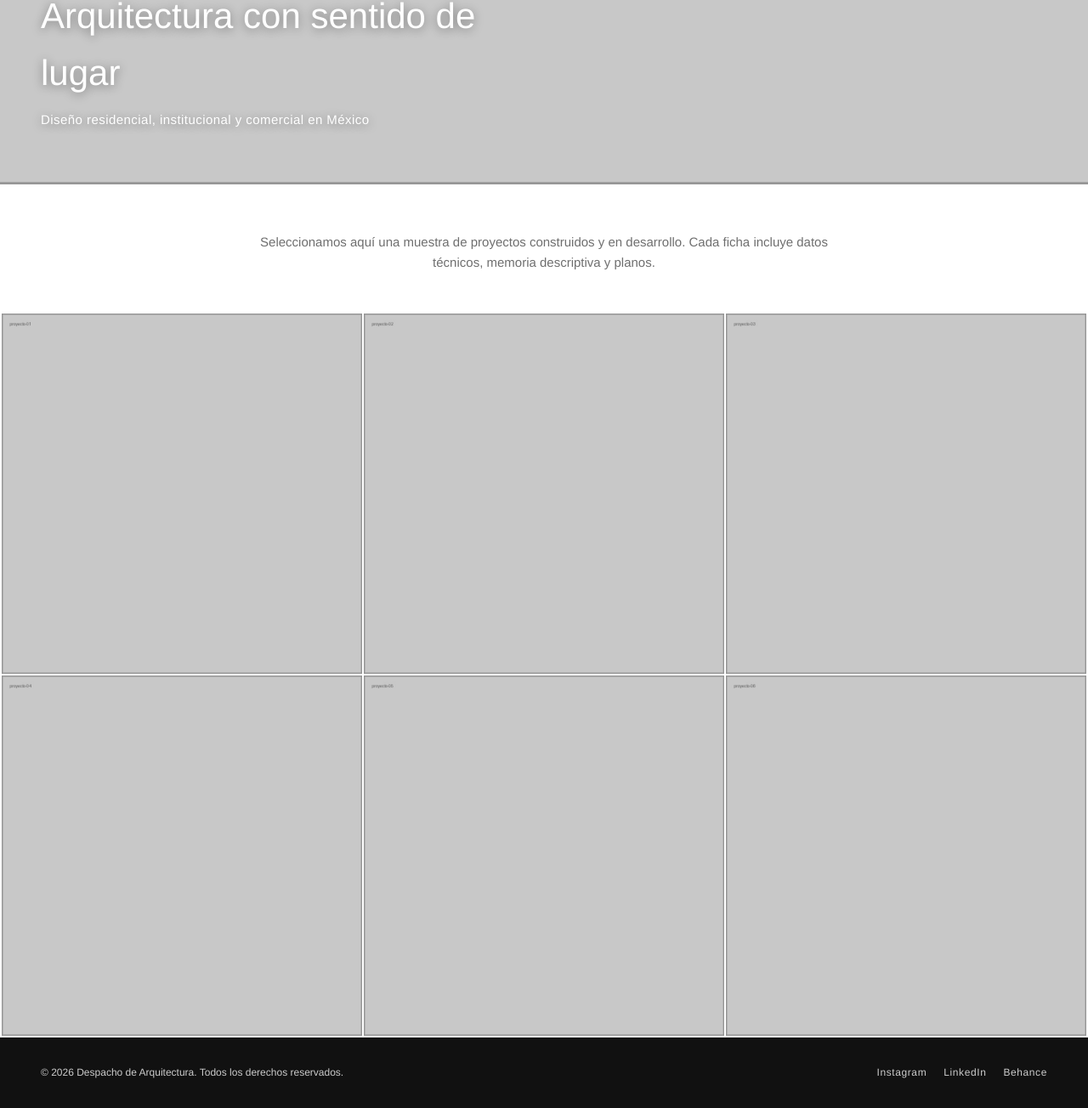
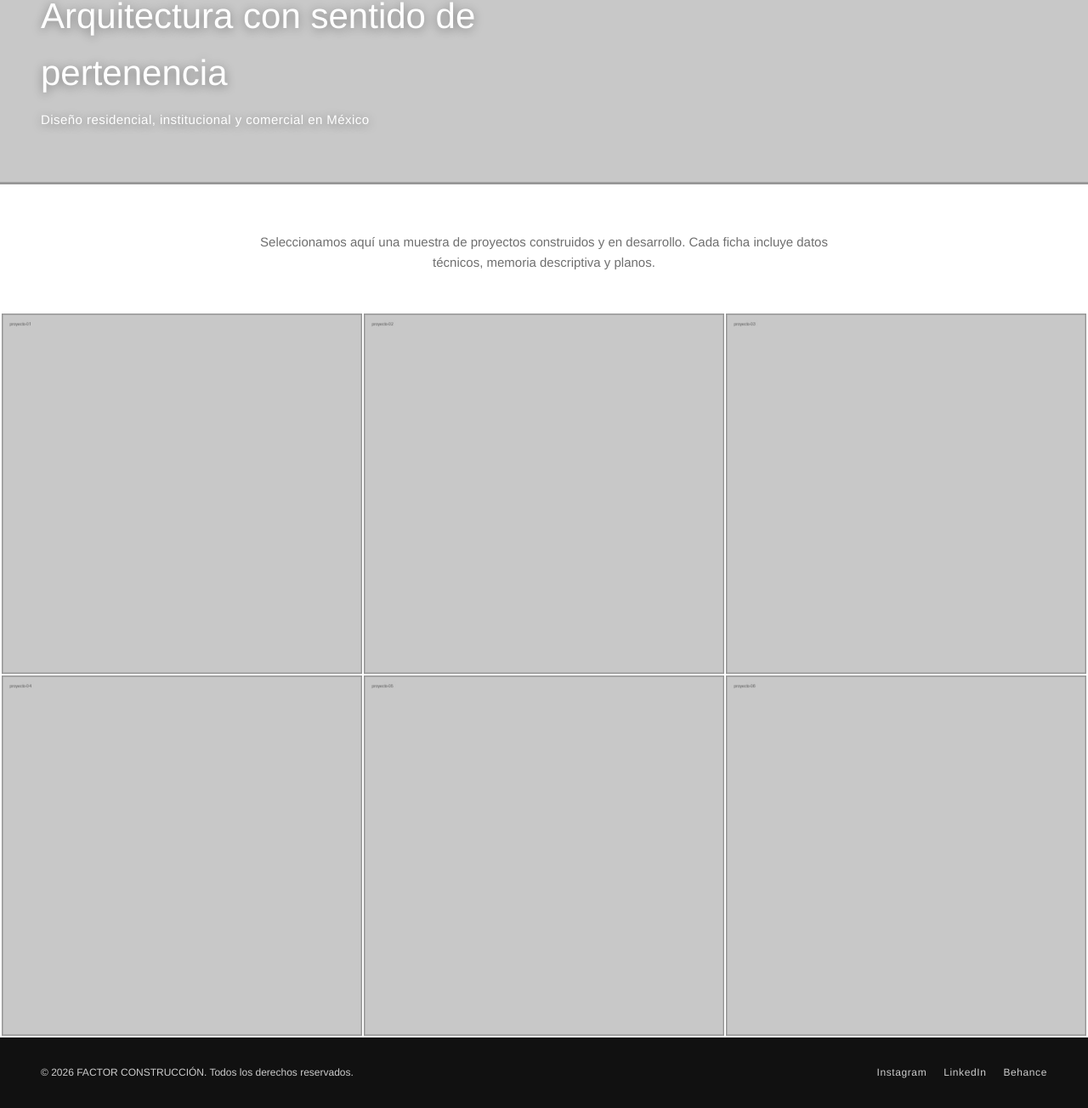
Before and after one commit to buildfactor/transcripcion-de-plantilla-1003, a plain HTML site: page index.html in a window 1280 px wide. Shown: the part 583-1887 px from the top of the page at 85% size. Drawn offline with Linux system fonts and the light colour scheme.

Commit message:
Update title and footer for branding change

```diff
--- a/index.html
+++ b/index.html
@@ -3,7 +3,7 @@
 <head>
 <meta charset="UTF-8">
 <meta name="viewport" content="width=device-width, initial-scale=1.0">
-<title>Despacho de Arquitectura | Portfolio</title>
+<title>FACTOR CONSTRUCCIÓN | Portfolio</title>
 <meta name="description" content="Despacho de arquitectura — portafolio de proyectos construidos y en desarrollo.">
 <link rel="stylesheet" href="css/style.css">
 </head>
@@ -25,7 +25,7 @@
 <section class="hero">
   <img src="img/hero.jpg" alt="Proyecto destacado del despacho">
   <div class="hero-caption">
-    <h1>Arquitectura con sentido de lugar</h1>
+    <h1>Arquitectura con sentido de pertenencia</h1>
     <p>Diseño residencial, institucional y comercial en México</p>
   </div>
 </section>
@@ -90,7 +90,7 @@
 
 <footer class="site-footer">
   <div class="footer-content">
-    <p>&copy; 2026 Despacho de Arquitectura. Todos los derechos reservados.</p>
+    <p>&copy; 2026 FACTOR CONSTRUCCIÓN. Todos los derechos reservados.</p>
     <div class="social-links">
       <a href="#">Instagram</a>
       <a href="#">LinkedIn</a>
```
